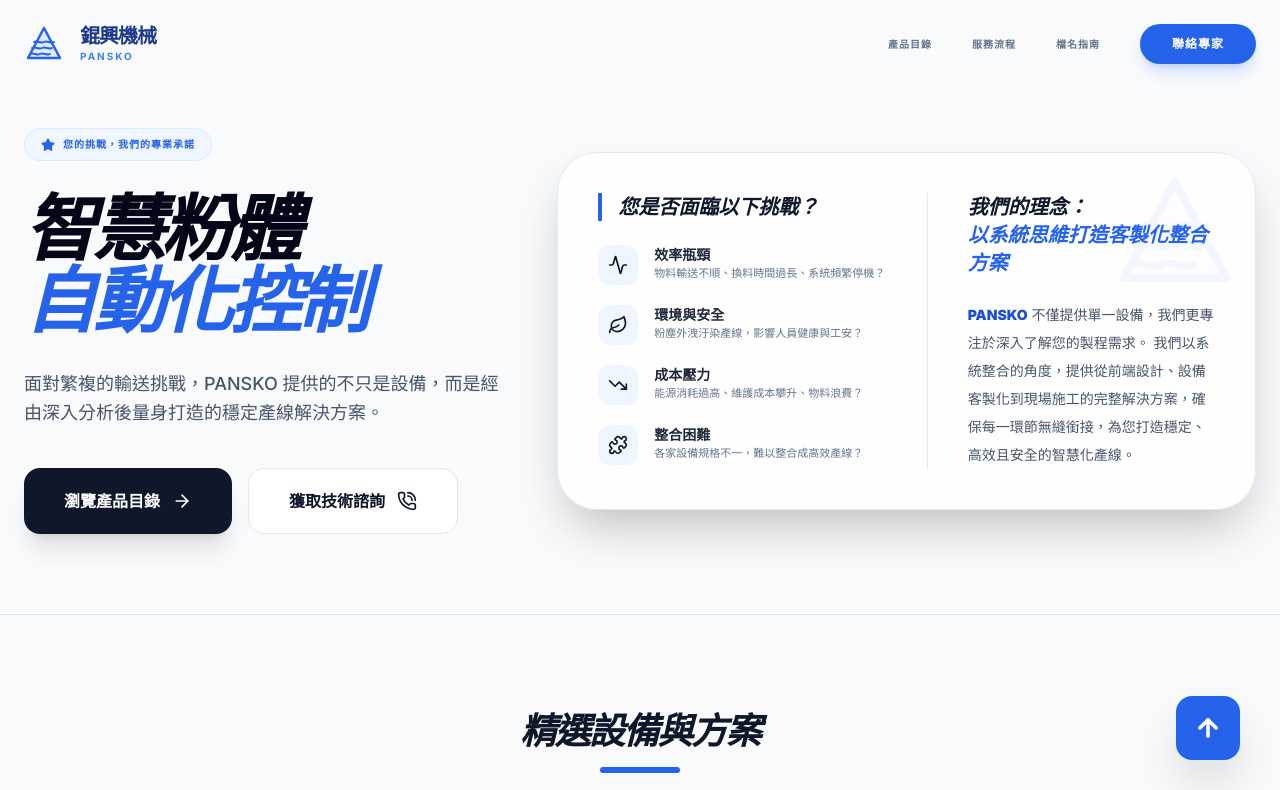
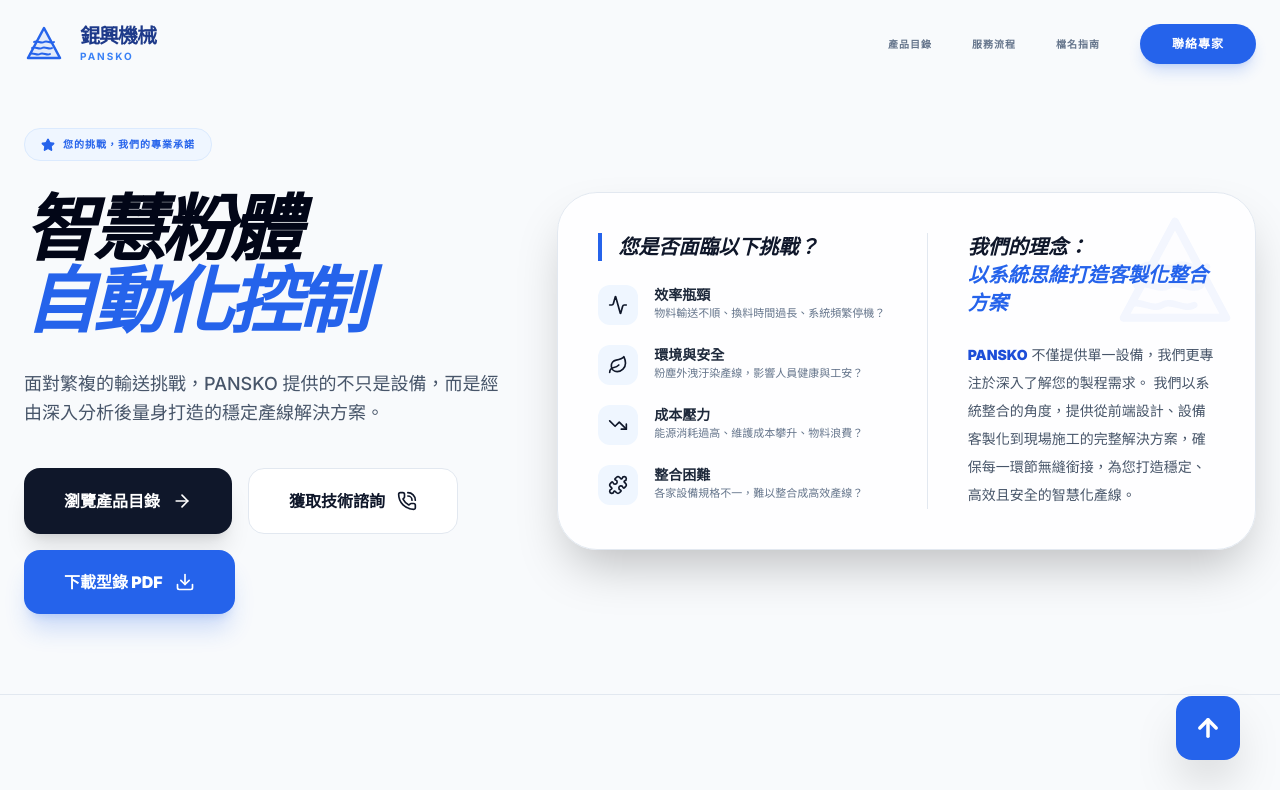
Before and after one commit to zack31717-alt/pansko, a React (Vite) app: page / in a window 1280 px wide. Shown: the top 790 px of the page. Built offline with nearby package versions, Linux system fonts and the light colour scheme.

Commit message:
add pdf download button

```diff
--- a/App.tsx
+++ b/App.tsx
@@ -218,13 +218,29 @@ const App: React.FC = () => {
               面對繁複的輸送挑戰，PANSKO 提供的不只是設備，而是經由深入分析後量身打造的穩定產線解決方案。
             </p>
             <div className="flex flex-wrap gap-4">
-              <button onClick={() => scrollTo('products')} className="px-10 py-5 bg-slate-900 text-white font-black rounded-2xl hover:bg-slate-800 shadow-xl transition-all flex items-center gap-3 group">
-                瀏覽產品目錄 <ArrowRight size={20} className="group-hover:translate-x-1" />
-              </button>
-              <button onClick={() => scrollTo('contact')} className="px-10 py-5 bg-white text-slate-900 border border-slate-200 font-black rounded-2xl hover:bg-slate-50 transition-all flex items-center gap-3">
-                獲取技術諮詢 <PhoneCall size={20} />
-              </button>
-            </div>
+  <button
+    onClick={() => scrollTo('products')}
+    className="px-10 py-5 bg-slate-900 text-white font-black rounded-2xl hover:bg-slate-800 shadow-xl transition-all flex items-center gap-3 group"
+  >
+    瀏覽產品目錄 <ArrowRight size={20} className="group-hover:translate-x-1" />
+  </button>
+
+  <button
+    onClick={() => scrollTo('contact')}
+    className="px-10 py-5 bg-white text-slate-900 border border-slate-200 font-black rounded-2xl hover:bg-slate-50 transition-all flex items-center gap-3"
+  >
+    獲取技術諮詢 <PhoneCall size={20} />
+  </button>
+
+  <a
+    href="/kunhing-catalog.pdf"
+    target="_blank"
+    rel="noopener noreferrer"
+    className="px-10 py-5 bg-blue-600 text-white font-black rounded-2xl hover:bg-blue-700 shadow-xl shadow-blue-600/20 transition-all flex items-center gap-3"
+  >
+    下載型錄 PDF <Download size={20} />
+  </a>
+</div>
           </motion.div>
 
           <motion.div
```
Also changed, not shown: 1 other file (tests, documents, lock files or other folders).
